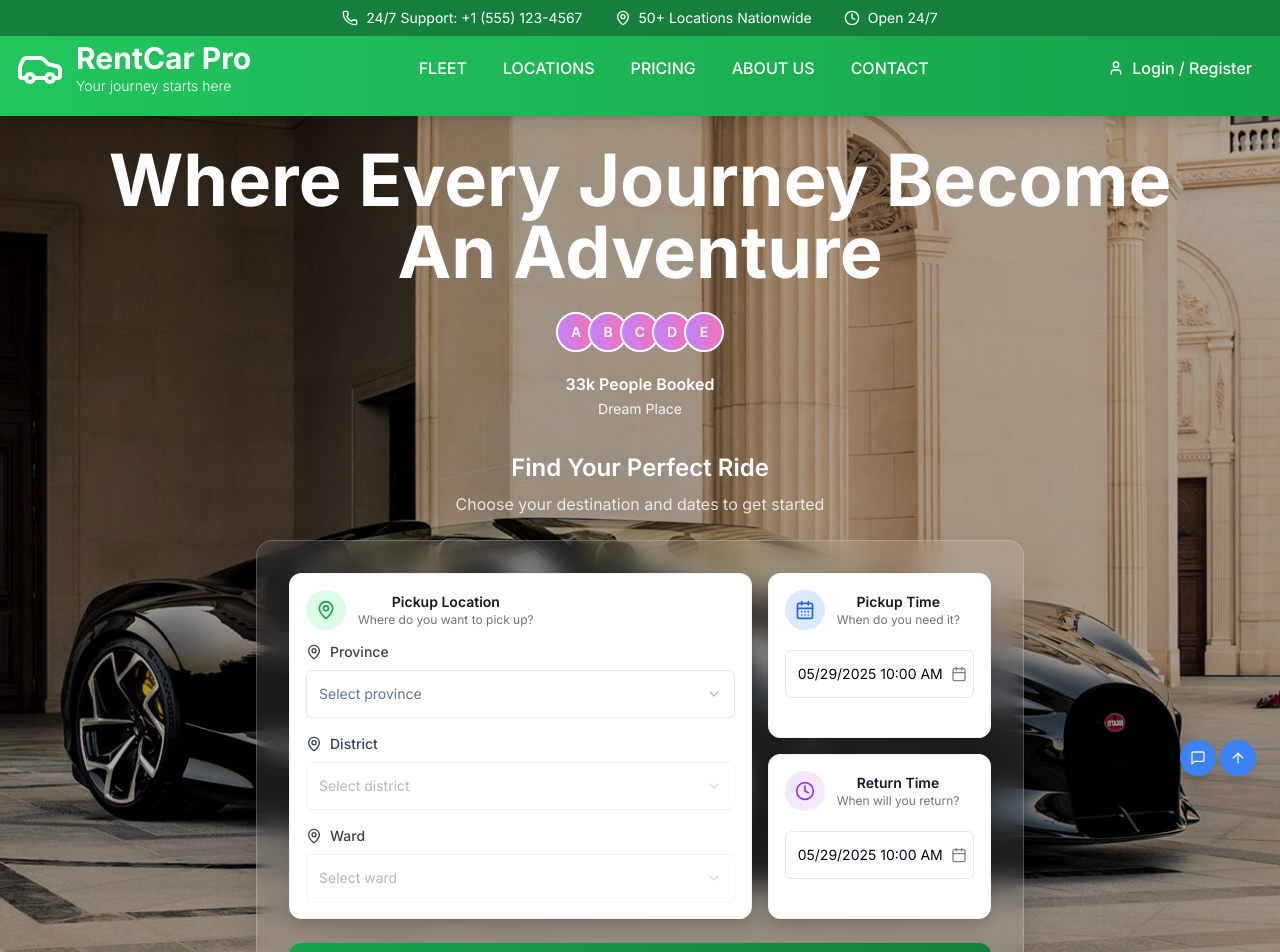
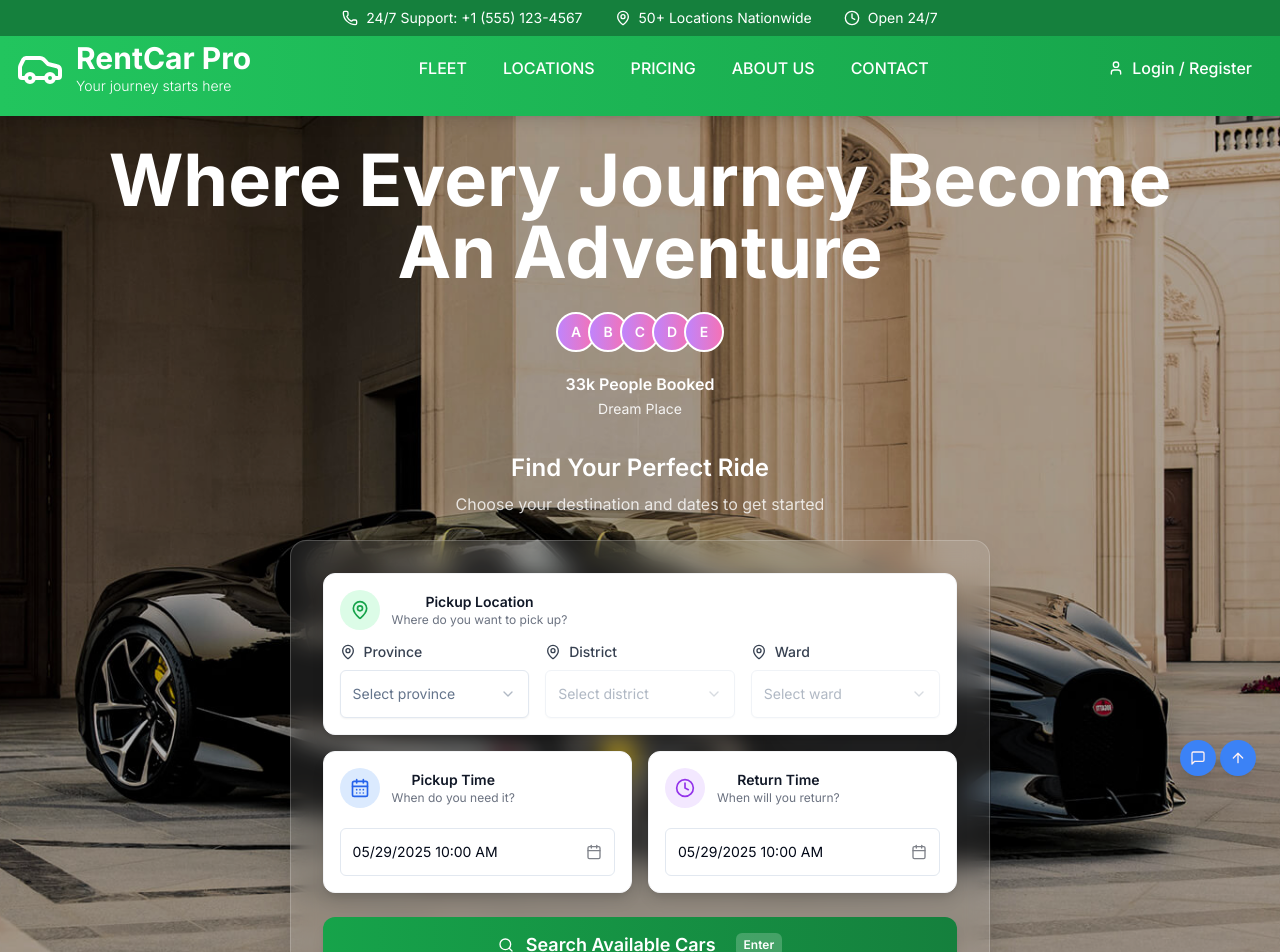
Before and after one commit to tmq3007/CarRental_FrontEnd, a Next.js app in the folder car-rental/: page /home in a window 1280 px wide. Shown: the top 952 px of the page. Built offline with nearby package versions, Linux system fonts and the light colour scheme.

Commit message:
fix address input layout

```diff
--- a/car-rental/src/app/home/page.tsx
+++ b/car-rental/src/app/home/page.tsx
@@ -2,19 +2,18 @@
 
 import CarOwnerHomepageLayout from "@/components/homepage/car-owners-layout";
 import CustomerHomepageLayout from "@/components/homepage/customer-layout";
-import GuestHomepageLayout from "@/components/homepage/guest-layout";
 import { RootState } from "@/lib/store";
+import { useSearchParams } from "next/navigation";
 import { useSelector } from "react-redux";
 
 export default function CustomerHomePage() {
 
-    const role = useSelector((state: RootState) => state.user?.role);
+    const searchParams = useSearchParams();
 
-    // if (role === "car_owner") {
-    //     return <CarOwnerHomepageLayout />;
-    // }else if (role === "customer") {
-        return <CustomerHomepageLayout />;
-    // }else {
-    //     return <GuestHomepageLayout />;
-    // }
+    if (searchParams.get("selectedPanel") === "car-owner") {
+        return <CarOwnerHomepageLayout />;
+    }
+    return <CustomerHomepageLayout />;
+
+
 }
--- a/car-rental/src/components/common/address-input.tsx
+++ b/car-rental/src/components/common/address-input.tsx
@@ -6,9 +6,15 @@ import { useState } from "react";
 
 interface AddressInputProps {
     onLocationChange: (location: string) => void;
+    orientation?: 'horizontal' | 'vertical';
+    spacing?: 'sm' | 'md' | 'lg';
 }
 
-const AddressInput = ({ onLocationChange }: AddressInputProps) => {
+const AddressInput = ({
+    onLocationChange,
+    orientation = 'vertical',
+    spacing = 'md'
+}: AddressInputProps) => {
     const [selectedProvinceCode, setSelectedProvinceCode] = useState<number | null>(null);
     const [selectedDistrictCode, setSelectedDistrictCode] = useState<number | null>(null);
     const [selectedWardCode, setSelectedWardCode] = useState<number | null>(null);
@@ -59,16 +65,36 @@ const AddressInput = ({ onLocationChange }: AddressInputProps) => {
         onLocationChange(`${selectedProvinceName}, ${selectedDistrictName}, ${ward?.name || ""}`);
     };
 
+    // Dynamic spacing classes
+    const getSpacingClass = () => {
+        const spacingMap = {
+            sm: orientation === 'horizontal' ? 'gap-2' : 'space-y-2',
+            md: orientation === 'horizontal' ? 'gap-4' : 'space-y-4',
+            lg: orientation === 'horizontal' ? 'gap-6' : 'space-y-6'
+        };
+        return spacingMap[spacing];
+    };
+
+    // Container classes based on orientation
+    const containerClasses = orientation === 'horizontal'
+        ? `flex flex-col sm:flex-row w-full ${getSpacingClass()}`
+        : `${getSpacingClass()}`;
+
+    // Item classes for horizontal layout
+    const itemClasses = orientation === 'horizontal'
+        ? 'flex-1 min-w-0' // min-w-0 prevents flex items from overflowing
+        : '';
+
     return (
-        <div className="space-y-4">
+        <div className={containerClasses}>
             {/* Province Selection */}
-            <div className="space-y-2">
+            <div className={`space-y-2 ${itemClasses}`}>
                 <Label className="text-sm font-medium text-gray-700 flex items-center gap-2">
                     <MapPin className="w-4 h-4" />
                     Province
                 </Label>
                 <Select onValueChange={handleProvinceChange} disabled={provincesLoading}>
-                    <SelectTrigger className="h-12 bg-white hover:bg-green-50">
+                    <SelectTrigger className="h-12 bg-white hover:bg-green-50 w-full">
                         <SelectValue placeholder={provincesLoading ? "Loading..." : "Select province"} />
                     </SelectTrigger>
                     <SelectContent>
@@ -82,7 +108,7 @@ const AddressInput = ({ onLocationChange }: AddressInputProps) => {
             </div>
 
             {/* District Selection */}
-            <div className="space-y-2">
+            <div className={`space-y-2 ${itemClasses}`}>
                 <Label className="text-sm font-medium text-gray-700 flex items-center gap-2">
                     <MapPin className="w-4 h-4" />
                     District
@@ -91,7 +117,7 @@ const AddressInput = ({ onLocationChange }: AddressInputProps) => {
                     onValueChange={handleDistrictChange}
                     disabled={districtsLoading || !selectedProvinceCode}
                 >
-                    <SelectTrigger className="h-12 bg-white hover:bg-green-50">
+                    <SelectTrigger className="h-12 bg-white hover:bg-green-50 w-full">
                         <SelectValue placeholder={districtsLoading ? "Loading..." : "Select district"} />
                     </SelectTrigger>
                     <SelectContent>
@@ -105,7 +131,7 @@ const AddressInput = ({ onLocationChange }: AddressInputProps) => {
             </div>
 
             {/* Ward Selection */}
-            <div className="space-y-2">
+            <div className={`space-y-2 ${itemClasses}`}>
                 <Label className="text-sm font-medium text-gray-700 flex items-center gap-2">
                     <MapPin className="w-4 h-4" />
                     Ward
@@ -114,7 +140,7 @@ const AddressInput = ({ onLocationChange }: AddressInputProps) => {
                     onValueChange={handleWardChange}
                     disabled={wardsLoading || !selectedDistrictCode}
                 >
-                    <SelectTrigger className="h-12 bg-white hover:bg-green-50">
+                    <SelectTrigger className="h-12 bg-white hover:bg-green-50 w-full">
                         <SelectValue placeholder={wardsLoading ? "Loading..." : "Select ward"} />
                     </SelectTrigger>
                     <SelectContent>
--- a/car-rental/src/components/homepage/car-owner-panel.tsx
+++ b/car-rental/src/components/homepage/car-owner-panel.tsx
@@ -107,7 +107,7 @@ export default function CarOwnerPanel({
           }`}
         >
           <Button
-            onClick={() => handlePanelSelect("right", "/list-your-car")}
+            onClick={() => handlePanelSelect("right", "/home?selectedPanel=car-owner")}
             disabled={isTransitioning}
             className={`group bg-gradient-to-r from-blue-500 via-purple-500 to-blue-500 hover:from-purple-600 hover:via-blue-500 hover:to-purple-600 text-white px-8 py-6 h-auto flex items-center gap-3 text-lg font-bold rounded-2xl shadow-2xl shadow-blue-500/50 transition-all duration-500 hover:shadow-blue-500/70 hover:shadow-3xl hover:scale-105 disabled:opacity-50 disabled:cursor-not-allowed ${
               rightHovered && !isTransitioning ? "animate-bounce-subtle" : ""
--- a/car-rental/src/components/homepage/guest-hero-section.tsx
+++ b/car-rental/src/components/homepage/guest-hero-section.tsx
@@ -205,7 +205,7 @@ export default function AnimatedDualPurposeHeroPage() {
 
         // Navigate to target page
         console.log(`Would navigate to: ${targetUrl}`)
-        // router.push(targetUrl) // Commented out for demo
+        router.push(targetUrl) // Commented out for demo
       }, 1200)
     },
     [transition.isTransitioning],
--- a/car-rental/src/components/homepage/hero-search.tsx
+++ b/car-rental/src/components/homepage/hero-search.tsx
@@ -96,7 +96,8 @@ export default function HeroSearchSection() {
         </div>
 
         {/* Search Form */}
-        <div className="max-w-3xl mx-auto mb-8 sm:mb-12 md:mb-16">
+        <div className="flex items-center justify-center w-full">
+          <div className="max-w-3xl mb-8 sm:mb-12 md:mb-16" style={{ minWidth: "60%" }}>
             {/* Form Header */}
             <div className="text-center mb-6">
               <h2 className="text-xl sm:text-2xl font-semibold text-white mb-2">Find Your Perfect Ride</h2>
@@ -106,9 +107,9 @@ export default function HeroSearchSection() {
             {/* Main Form Container */}
             <div className="bg-white/10 backdrop-blur-md border border-white/20 rounded-2xl p-6 sm:p-8 shadow-2xl">
               {/* Custom Grid Layout */}
-            <div className="grid grid-cols-1 lg:grid-cols-3 gap-4 mb-6">
+              <div className="grid grid-cols-1 gap-4 mb-6">
                 {/* Location Field - Takes 2 columns and spans full height */}
-              <div className="lg:col-span-2 lg:row-span-2">
+                <div className="lg:row-span-2">
                   <div className="bg-white rounded-xl p-4 shadow-lg border border-gray-100 hover:shadow-xl transition-all duration-200 h-full">
                     <div className="flex items-center gap-3 mb-3">
                       <div className="w-10 h-10 bg-green-100 rounded-full flex items-center justify-center">
@@ -119,11 +120,10 @@ export default function HeroSearchSection() {
                         <p className="text-xs text-gray-500">Where do you want to pick up?</p>
                       </div>
                     </div>
-                  <AddressInput onLocationChange={handleLocationChange} />
+                    <AddressInput onLocationChange={handleLocationChange} orientation="horizontal" />
                   </div>
                 </div>
-
-              {/* Pickup Date Field - Takes 1 column, first row */}
+                <div className="grid lg:grid-cols-2 gap-4">
                   <div className="lg:col-span-1">
                     <div className="bg-white rounded-xl p-4 shadow-lg border border-gray-100 hover:shadow-xl transition-all duration-200 h-full">
                       <div className="flex items-center gap-3 mb-3">
@@ -143,8 +143,6 @@ export default function HeroSearchSection() {
                       />
                     </div>
                   </div>
-
-              {/* Return Date Field - Takes 1 column, second row */}
                   <div className="lg:col-span-1">
                     <div className="bg-white rounded-xl p-4 shadow-lg border border-gray-100 hover:shadow-xl transition-all duration-200 h-full">
                       <div className="flex items-center gap-3 mb-3">
@@ -164,6 +162,8 @@ export default function HeroSearchSection() {
                       />
                     </div>
                   </div>
+                </div>
+
               </div>
 
               {/* Search Button */}
@@ -200,6 +200,7 @@ export default function HeroSearchSection() {
             </div>
           </div>
         </div>
+      </div>
     </section>
   )
 }
--- a/car-rental/src/components/homepage/renter-panel.tsx
+++ b/car-rental/src/components/homepage/renter-panel.tsx
@@ -121,7 +121,7 @@ export default function RenterPanel({
           }`}
         >
           <Button
-            onClick={() => handlePanelSelect("left", "/search")}
+            onClick={() => handlePanelSelect("left", "/home?selectedPanel=customer")}
             disabled={isTransitioning}
             className={`group bg-gradient-to-r from-[#358004] via-green-500 to-[#358004] hover:from-green-600 hover:via-[#358004] hover:to-green-600 text-white px-8 py-6 h-auto flex items-center gap-3 text-lg font-bold rounded-2xl shadow-2xl shadow-[#358004]/50 transition-all duration-500 hover:shadow-[#358004]/70 hover:shadow-3xl hover:scale-105 disabled:opacity-50 disabled:cursor-not-allowed ${
               leftHovered && !isTransitioning ? "animate-bounce-subtle" : ""
--- a/car-rental/src/components/layouts/header.tsx
+++ b/car-rental/src/components/layouts/header.tsx
@@ -126,6 +126,7 @@ export default function Header() {
             <div className="max-w-7xl mx-auto px-4 p-1">
                 <div className="flex items-center justify-between">
                     {/* Left side - Logo and tagline */}
+                    <Link href="/">
                         <div
                             className={`flex items-center gap-3 text-white transition-all duration-300 ease-in-out ${isScrolled ? "scale-90" : "scale-100"
                                 }`}
@@ -153,6 +154,8 @@ export default function Header() {
                                 </span>
                             </div>
                         </div>
+                    </Link>
+
 
                     {/* Center - Navigation (Desktop) */}
                     <nav className="hidden lg:flex items-center space-x-1">
```
Lines whose indentation alone changed are shown as unchanged.
